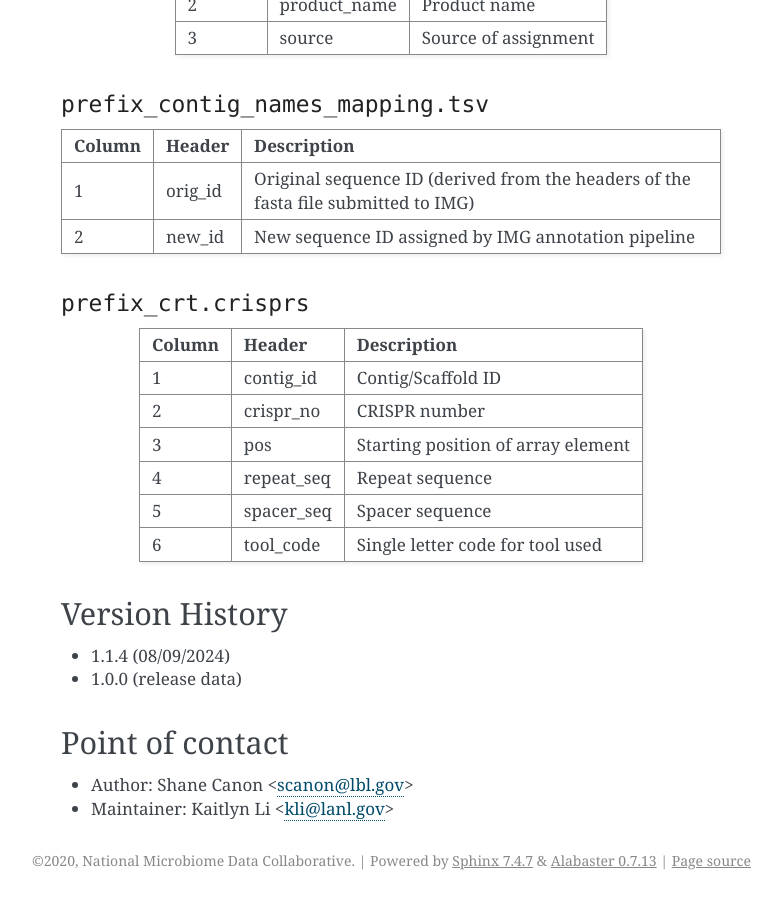
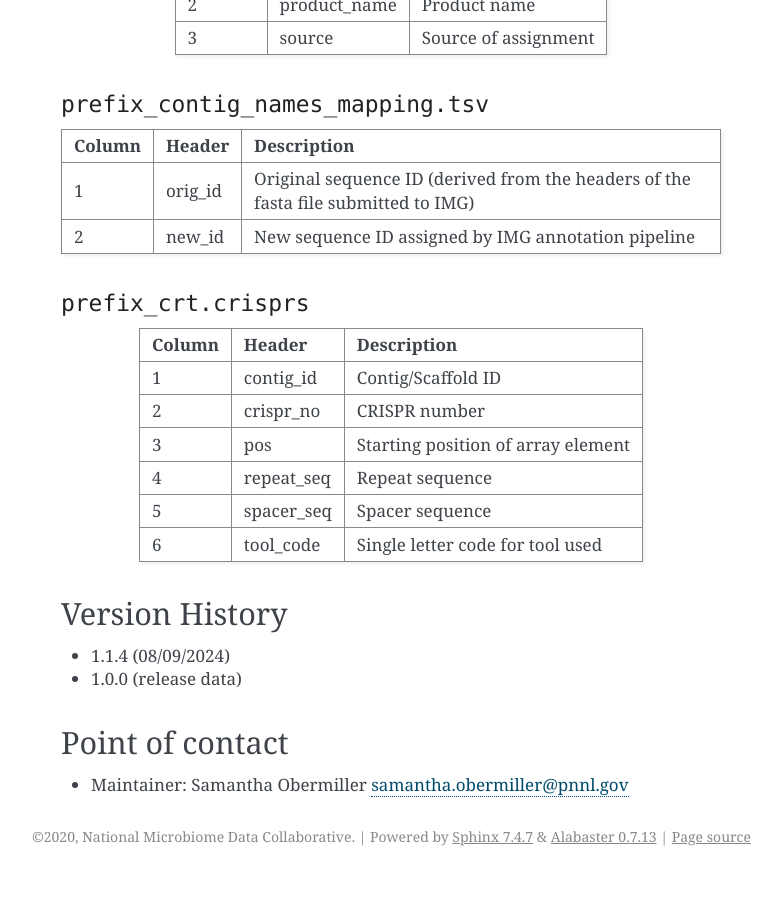
Before and after one commit to microbiomedata/mg_annotation, a Sphinx documentation site: the page built from docs/index.rst, in a window 1280 px wide and 900 px high, scrolled down 9640 px. Shown: the whole window, without its empty margins (359-1141 px from the left). Built offline with Sphinx 7.4.7, drawn with Linux system fonts in a browser that asks for light colours; after the commit the page ends 10516 px from its top, so only the background shows below that.

Commit message:
Update maintainer contact information

```diff
--- a/docs/index.rst
+++ b/docs/index.rst
@@ -631,5 +631,4 @@ Version History
 Point of contact
 ----------------
 
-- Author: Shane Canon <scanon@lbl.gov>
-- Maintainer: Kaitlyn Li <kli@lanl.gov>
+- Maintainer: Samantha Obermiller samantha.obermiller@pnnl.gov
```
